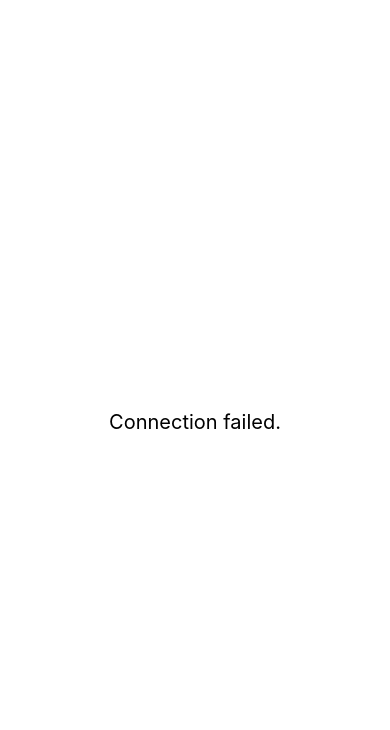
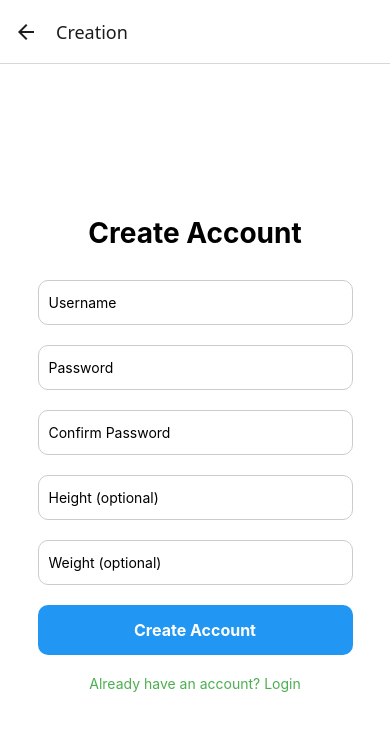
Before and after one commit to JaviM2425/Brogrammers-CSCI150-Project, a React Native app in the folder fitnesstracker/: screen /Creation in a window 390 px wide. Shown: the top 730 px of the page. Built offline with nearby package versions, Linux system fonts and the light colour scheme; no server answers.

Commit message:
Login frontend
Login pages

```diff
--- a/fitnesstracker/App.js
+++ b/fitnesstracker/App.js
@@ -1,38 +1,31 @@
-import React, { useState, useEffect, use } from 'react';
-import { StyleSheet, Text, View } from 'react-native';
-import api from './src/api/client';
+import React from 'react';
+import { NavigationContainer } from '@react-navigation/native';
+import { createNativeStackNavigator } from '@react-navigation/native-stack';
+import WelcomeScreen from './Components/WelcomeScreen';
+import Login from './Components/Login';
+import Creation from './Components/Creation';
+/*import api from './src/api/client';*/
+
+const Stack = createNativeStackNavigator();
 
 export default function App() {
-  const [message, setMessage] = useState('Connecting to server...');
-
-  useEffect(() => {
-    const testConnection = async () => {
-      try {
-        const response = await api.get('/test');
-        setMessage(response.data.message || "Connection successful!");
-      } catch (error) {
-        console.error(error);
-        setMessage('Connection failed.');
-      }
-    };
-    testConnection();
-  }, []);
-
   return (
-    <View style={styles.container}>
-      <Text style={styles.text}>{message}</Text>
-    </View>
+    <NavigationContainer>
+      <Stack.Navigator initialRouteName="Welcome">
+        <Stack.Screen
+          name="Welcome"
+          component={WelcomeScreen}
+          options={{ headerShown: false }}
+        />
+        <Stack.Screen name="Login" component={Login} />
+        <Stack.Screen name="Creation" component={Creation} />
+      </Stack.Navigator>
+    </NavigationContainer>
   );
 }
 
-const styles = StyleSheet.create({
-  container: {
-    flex: 1,
-    backgroundColor: '#fff',
-    alignItems: 'center',
-    justifyContent: 'center',
-  },
-  text: {
-    fontSize: 20,
-  }
-});
+/*
+npm install @react-navigation/native
+npx expo install react-native-screens react-native-safe-area-context
+npm install @react-navigation/native-stack
+*/
--- /dev/null
+++ b/fitnesstracker/Components/WelcomeScreen.jsx
@@ -0,0 +1,67 @@
+import React from "react";
+import { View, Text, TouchableOpacity, StyleSheet } from "react-native";
+
+export default function WelcomeScreen({ navigation }) {
+  return (
+    <View style={styles.container}>
+      <Text style={styles.title}>Welcome to Brotein Shake</Text>
+      <Text style={styles.subtitle}>
+        Your personal fitness tracker and workout companion
+      </Text>
+
+      <TouchableOpacity
+        style={[styles.button, styles.loginButton]}
+        onPress={() => navigation.navigate("Login")}
+      >
+        <Text style={styles.buttonText}>Login</Text>
+      </TouchableOpacity>
+
+      <TouchableOpacity
+        style={[styles.button, styles.createButton]}
+        onPress={() => navigation.navigate("Creation")}
+      >
+        <Text style={styles.buttonText}>Create Account</Text>
+      </TouchableOpacity>
+    </View>
+  );
+}
+
+const styles = StyleSheet.create({
+  container: {
+    flex: 1,
+    backgroundColor: "#f5f5f5",
+    alignItems: "center",
+    justifyContent: "center",
+    padding: 20,
+  },
+  title: {
+    fontSize: 28,
+    fontWeight: "bold",
+    color: "#2b2b2b",
+    marginBottom: 10,
+  },
+  subtitle: {
+    fontSize: 16,
+    color: "#6b6b6b",
+    textAlign: "center",
+    marginBottom: 40,
+  },
+  button: {
+    width: "80%",
+    padding: 15,
+    borderRadius: 10,
+    alignItems: "center",
+    marginBottom: 20,
+  },
+  loginButton: {
+    backgroundColor: "#4CAF50",
+  },
+  createButton: {
+    backgroundColor: "#2196F3",
+  },
+  buttonText: {
+    color: "#fff",
+    fontSize: 16,
+    fontWeight: "600",
+  },
+});
--- a/fitnesstracker/Components/creation.jsx
+++ b/fitnesstracker/Components/creation.jsx
@@ -0,0 +1,135 @@
+import React, { useState } from "react";
+import { View, Text, TextInput, TouchableOpacity, StyleSheet, Alert } from "react-native";
+import axios from "axios";
+
+export default function Creation({ navigation }) {
+  const [username, setUsername] = useState("");
+  const [password, setPassword] = useState("");
+  const [confirmPassword, setConfirmPassword] = useState("");
+  const [height, setHeight] = useState("");
+  const [weight, setWeight] = useState("");
+
+  const handleCreateAccount = async () => {
+    if (!username || !password || !confirmPassword) {
+      Alert.alert("Error", "Please fill out all required fields.");
+      return;
+    }
+
+    if (password !== confirmPassword) {
+      Alert.alert("Error", "Passwords do not match.");
+      return;
+    }
+
+    try {
+      const response = await axios.post("http://192.168.x.x:5000/api/register", {
+        username,
+        password,
+        height: height ? parseFloat(height) : null,
+        weight: weight ? parseFloat(weight) : null,
+      });
+
+      if (response.data.success) {
+        Alert.alert("Success", "Account created successfully!");
+        navigation.navigate("Login");
+      } else {
+        Alert.alert("Error", response.data.message || "Account creation failed.");
+      }
+    } catch (error) {
+      console.error(error);
+      Alert.alert("Error", "Unable to connect to the server.");
+    }
+  };
+
+  return (
+    <View style={styles.container}>
+      <Text style={styles.title}>Create Account</Text>
+
+      <TextInput
+        style={styles.input}
+        placeholder="Username"
+        value={username}
+        onChangeText={setUsername}
+      />
+
+      <TextInput
+        style={styles.input}
+        placeholder="Password"
+        secureTextEntry
+        value={password}
+        onChangeText={setPassword}
+      />
+
+      <TextInput
+        style={styles.input}
+        placeholder="Confirm Password"
+        secureTextEntry
+        value={confirmPassword}
+        onChangeText={setConfirmPassword}
+      />
+
+      <TextInput
+        style={styles.input}
+        placeholder="Height (optional)"
+        keyboardType="numeric"
+        value={height}
+        onChangeText={setHeight}
+      />
+
+      <TextInput
+        style={styles.input}
+        placeholder="Weight (optional)"
+        keyboardType="numeric"
+        value={weight}
+        onChangeText={setWeight}
+      />
+
+      <TouchableOpacity style={styles.button} onPress={handleCreateAccount}>
+        <Text style={styles.buttonText}>Create Account</Text>
+      </TouchableOpacity>
+
+      <TouchableOpacity onPress={() => navigation.navigate("Login")}>
+        <Text style={styles.linkText}>Already have an account? Login</Text>
+      </TouchableOpacity>
+    </View>
+  );
+}
+
+const styles = StyleSheet.create({
+  container: {
+    flex: 1,
+    backgroundColor: "#fff",
+    justifyContent: "center",
+    alignItems: "center",
+    padding: 20,
+  },
+  title: {
+    fontSize: 28,
+    fontWeight: "bold",
+    marginBottom: 30,
+  },
+  input: {
+    width: "90%",
+    height: 45,
+    borderColor: "#ccc",
+    borderWidth: 1,
+    borderRadius: 10,
+    paddingHorizontal: 10,
+    marginBottom: 20,
+  },
+  button: {
+    backgroundColor: "#2196F3",
+    width: "90%",
+    padding: 15,
+    borderRadius: 10,
+    alignItems: "center",
+  },
+  buttonText: {
+    color: "#fff",
+    fontSize: 16,
+    fontWeight: "bold",
+  },
+  linkText: {
+    marginTop: 20,
+    color: "#4CAF50",
+  },
+});
--- a/fitnesstracker/Components/login.jsx
+++ b/fitnesstracker/Components/login.jsx
@@ -0,0 +1,101 @@
+import React, { useState } from "react";
+import { View, Text, TextInput, TouchableOpacity, StyleSheet, Alert } from "react-native";
+import axios from "axios";
+
+export default function Login({ navigation }) {
+  const [username, setUsername] = useState("");
+  const [password, setPassword] = useState("");
+
+  const handleLogin = async () => {
+    if (!username || !password) {
+      Alert.alert("Error", "Please enter both username and password.");
+      return;
+    }
+
+    try {
+      const response = await axios.post("http://192.168.x.x:5000/api/login", {
+        username,
+        password,
+      });
+
+      if (response.data.success) {
+        Alert.alert("Success", "Login successful!");
+        navigation.navigate("Home"); // change later when Home screen exists
+      } else {
+        Alert.alert("Error", "Invalid credentials.");
+      }
+    } catch (error) {
+      console.error(error);
+      Alert.alert("Error", "Unable to connect to the server.");
+    }
+  };
+
+  return (
+    <View style={styles.container}>
+      <Text style={styles.title}>Login</Text>
+
+      <TextInput
+        style={styles.input}
+        placeholder="Username"
+        value={username}
+        onChangeText={setUsername}
+      />
+
+      <TextInput
+        style={styles.input}
+        placeholder="Password"
+        value={password}
+        onChangeText={setPassword}
+        secureTextEntry
+      />
+
+      <TouchableOpacity style={styles.button} onPress={handleLogin}>
+        <Text style={styles.buttonText}>Login</Text>
+      </TouchableOpacity>
+
+      <TouchableOpacity onPress={() => navigation.navigate("Creation")}>
+        <Text style={styles.linkText}>Don’t have an account? Create one</Text>
+      </TouchableOpacity>
+    </View>
+  );
+}
+
+const styles = StyleSheet.create({
+  container: {
+    flex: 1,
+    backgroundColor: "#fff",
+    justifyContent: "center",
+    alignItems: "center",
+    padding: 20,
+  },
+  title: {
+    fontSize: 28,
+    fontWeight: "bold",
+    marginBottom: 30,
+  },
+  input: {
+    width: "90%",
+    height: 45,
+    borderColor: "#ccc",
+    borderWidth: 1,
+    borderRadius: 10,
+    paddingHorizontal: 10,
+    marginBottom: 20,
+  },
+  button: {
+    backgroundColor: "#4CAF50",
+    width: "90%",
+    padding: 15,
+    borderRadius: 10,
+    alignItems: "center",
+  },
+  buttonText: {
+    color: "#fff",
+    fontSize: 16,
+    fontWeight: "bold",
+  },
+  linkText: {
+    marginTop: 20,
+    color: "#2196F3",
+  },
+});
--- a/fitnesstracker/package.json
+++ b/fitnesstracker/package.json
@@ -9,12 +9,16 @@
     "web": "expo start --web"
   },
   "dependencies": {
+    "@react-navigation/native": "^7.1.18",
+    "@react-navigation/native-stack": "^7.5.1",
     "axios": "^1.12.2",
     "expo": "54.0.17",
     "expo-status-bar": "~3.0.8",
     "react": "19.1.0",
     "react-dom": "19.1.0",
     "react-native": "0.81.5",
+    "react-native-safe-area-context": "~5.6.0",
+    "react-native-screens": "~4.16.0",
     "react-native-web": "^0.21.0"
   },
   "private": true
```
Also changed, not shown: 1 other file (tests, documents, lock files or other folders).
